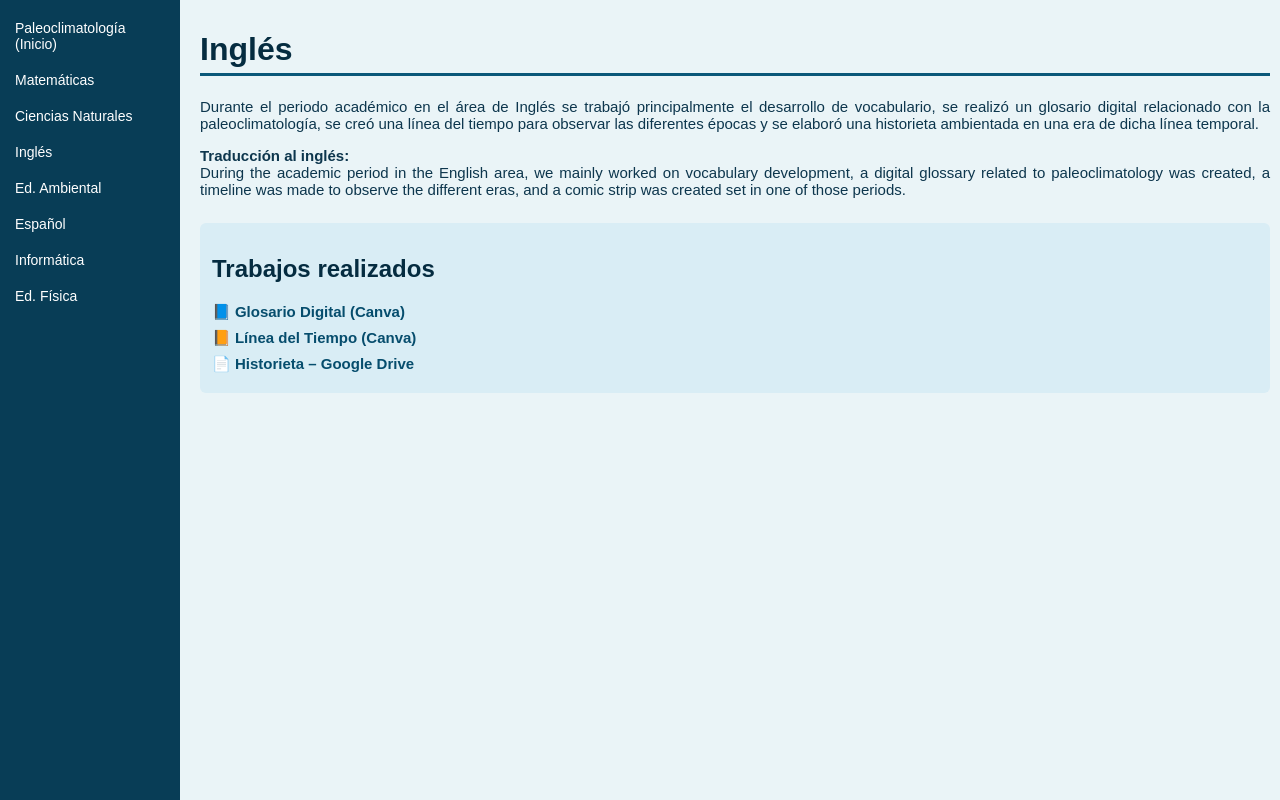
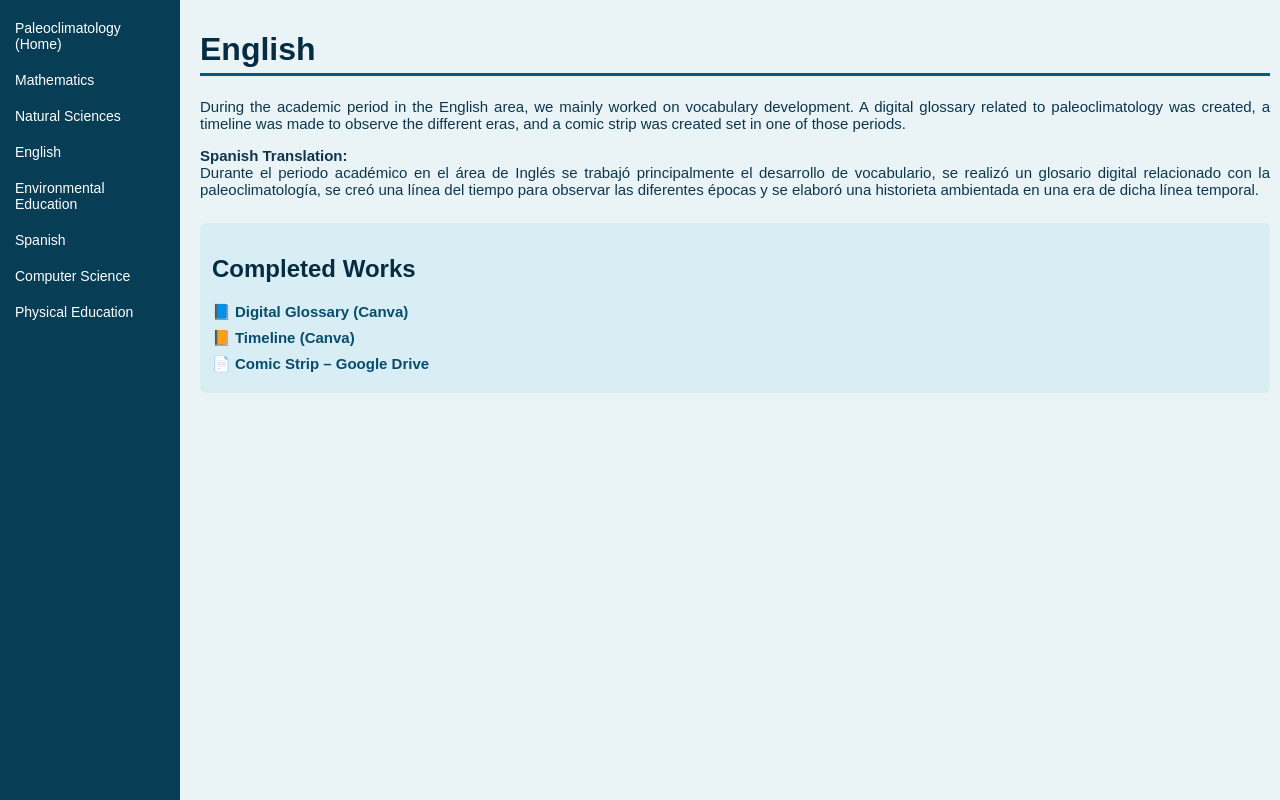
Before and after one commit to erick261110eaagip-alt/Trabajo-Final-La-Paleoclimatologia, a plain HTML site: page ingles.html in a window 1280 px wide. Drawn offline with Linux system fonts and the light colour scheme.

Commit message:
Update ingles.html

```diff
--- a/ingles.html
+++ b/ingles.html
@@ -1,8 +1,8 @@
 <!DOCTYPE html>
-<html lang="es">
+<html lang="en">
 <head>
 <meta charset="UTF-8">
-<title>Inglés</title>
+<title>English</title>
 <style>
 body {margin: 0;font-family: Arial, sans-serif;background-color: #eaf4f7;}
 .sidebar {height: 100vh;width: 180px;position: fixed;top: 0;left: 0;background-color: #083d56;padding-top: 10px;}
@@ -22,45 +22,45 @@ embed {width: 100%; height: 500px; border-radius: 8px; box-shadow: 0 0 5px rgba(
 <body>
 
 <div class="sidebar">
-  <a href="index.html">Paleoclimatología (Inicio)</a>
-  <a href="matematicas.html">Matemáticas</a>
-  <a href="ciencias.html">Ciencias Naturales</a>
-  <a href="ingles.html">Inglés</a>
-  <a href="ambiental.html">Ed. Ambiental</a>
-  <a href="espanol.html">Español</a>
-  <a href="informatica.html">Informática</a>
-  <a href="fisica.html">Ed. Física</a>
+  <a href="index.html">Paleoclimatology (Home)</a>
+  <a href="matematicas.html">Mathematics</a>
+  <a href="ciencias.html">Natural Sciences</a>
+  <a href="ingles.html">English</a>
+  <a href="ambiental.html">Environmental Education</a>
+  <a href="espanol.html">Spanish</a>
+  <a href="informatica.html">Computer Science</a>
+  <a href="fisica.html">Physical Education</a>
 </div>
 
 <div class="content">
-  <h1>Inglés</h1>
+  <h1>English</h1>
 
   <p>
+    During the academic period in the English area, we mainly worked on vocabulary development.
+    A digital glossary related to paleoclimatology was created, a timeline was made to observe the different eras,
+    and a comic strip was created set in one of those periods.
+  </p>
+
+  <p>
+    <b>Spanish Translation:</b><br>
     Durante el periodo académico en el área de Inglés se trabajó principalmente el desarrollo de vocabulario,
     se realizó un glosario digital relacionado con la paleoclimatología, se creó una línea del tiempo para observar las diferentes épocas
     y se elaboró una historieta ambientada en una era de dicha línea temporal.
   </p>
 
-  <p>
-    <b>Traducción al inglés:</b><br>
-    During the academic period in the English area, we mainly worked on vocabulary development,
-    a digital glossary related to paleoclimatology was created, a timeline was made to observe the different eras,
-    and a comic strip was created set in one of those periods.
-  </p>
-
   <div class="links-box">
-    <h2>Trabajos realizados</h2>
+    <h2>Completed Works</h2>
 
     <a href="https://www.canva.com/design/DAG2AaltHE0/RifYIPPpkzuSBAugxnmOzQ/view?utm_content=DAG2AaltHE0&utm_campaign=designshare&utm_medium=link2&utm_source=uniquelinks&utlId=h18fc9cc646" target="_blank">
-      📘 Glosario Digital (Canva)
+      📘 Digital Glossary (Canva)
     </a>
 
     <a href="https://www.canva.com/design/DAG3hMbLhO4/68vzX40RshCvNYvA9HiBSg/view?utm_content=DAG3hMbLhO4&utm_campaign=designshare&utm_medium=link2&utm_source=uniquelinks&utlId=h29140ad5f9" target="_blank">
-      📙 Línea del Tiempo (Canva)
+      📙 Timeline (Canva)
     </a>
 
-    <a href="https://drive.google.com/file/d/1z3_aUR6n2kM2C_ivhjxz3GzT4zcyPY0m/view?usp=drive_link" target="_blank">
-      📄 Historieta – Google Drive
+    <a href="https://drive.google.com/file/d/1z3_aUR6n2kM2C_ivhjxz3GzT4zcyPY0m/view?usp=sharing" target="_blank">
+      📄 Comic Strip – Google Drive
     </a>
 
   </div>
```
